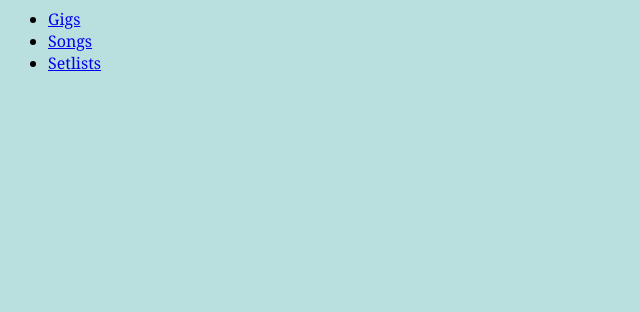
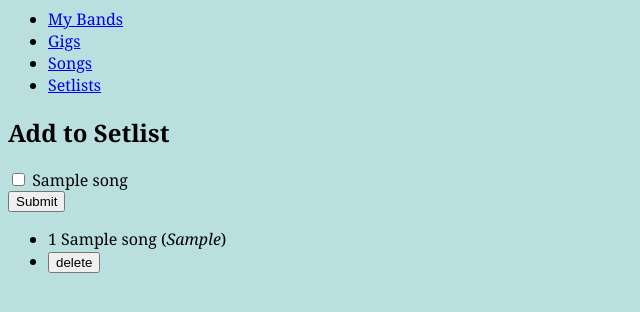
Before and after one commit to DarrenLackie/SetList, a Flask app: page /gigs/1 in a window 1280 px wide. Shown: the top 312 px of the page, without its empty margins (0-640 px from the left). Run offline with Flask 3, Linux system fonts and the light colour scheme; tables that the repository leaves empty hold one stand-in row (values such as "Sample post").

Commit message:
got to a point where delete function not working. committing before I start work on it

```diff
--- a/controller/gig_controller.py
+++ b/controller/gig_controller.py
@@ -29,3 +29,9 @@ def add_new_gig():
     db.session.add(gig_to_be_saved)
     db.session.commit()
     return redirect ("/gigs")
+
+# @gigs_blueprint.route("/gigs/<id>/delete", methods=['POST'])
+# def delete_song_from_setlist(id):
+#     Gig.query.filter_by(id = id).delete()
+#     db.session.commit()
+#     return redirect(f'/gigs')
--- a/controller/setlist_controller.py
+++ b/controller/setlist_controller.py
@@ -29,9 +29,3 @@ def create_setlist():
 
     db.session.commit()
     return redirect('/setlists')
-
-@setlists_blueprint.route("/setlists/<id>/delete", methods=['POST'])
-def delete_setlist(id):
-    Setlist.query.filter_by(id = id).delete()
-    db.session.commit()
-    return redirect('/setlists')
--- a/controller/song_controller.py
+++ b/controller/song_controller.py
@@ -28,3 +28,9 @@ def add_new_song():
     db.session.add(song_to_add)
     db.session.commit()
     return redirect('/songs')
+
+# @songs_blueprint.route("/songs/<id>/delete", methods=['POST'])
+# def delete_song_from_setlist(id):
+#     Song.query.filter_by(id = id).delete()
+#     db.session.commit()
+#     return redirect(f'/songs')
--- a/seed.py
+++ b/seed.py
@@ -17,7 +17,6 @@ def seed():
     song3 = Song(title="Repeating Patterns", album="The More I Sleep, The Less I Dream", running_time=4)
     gig1 = Gig(city="Edinburgh", venue="The Liquid Room", date="10-06-2023", set_time=75)
     gig2 = Gig(city="London", venue="Scala", date="12-06-2023", set_time=90)
-    setlist1 = Setlist(gig_id=1, song_id=1)
 
 
     db.session.add(song1)
@@ -27,5 +26,4 @@ def seed():
     db.session.add(gig1)
     db.session.add(gig2)
 
-    db.session.add(setlist1)
     db.session.commit()
--- a/static/main.css
+++ b/static/main.css
@@ -1,3 +1,10 @@
+
+
+.flex--row {
+    flex-direction:row;
+}
+
+
 .band-container {
     display: flex;
     flex-wrap: wrap;
@@ -6,7 +13,7 @@
 
 .band {
     display: flex;
-    flex-direction: column;
+    flex-direction:column;
     width: 26vw;
     background-color: #b7b7b7b1;
     padding: 10px;
--- a/templates/base.jinja
+++ b/templates/base.jinja
@@ -7,6 +7,9 @@
 <main class="flex flex--row">
   <nav>
     <ul>
+        <li>
+            <a href="/">My Bands</a>
+        </li>
         <li>
             <a href="/gigs">Gigs</a>
         </li>
--- a/templates/gigs/show_gig.jinja
+++ b/templates/gigs/show_gig.jinja
@@ -2,4 +2,34 @@
 
 {% block content %}
 
+<form action="/gigs/<id>" method="post">
+  <h1>Add to Setlist</h1>
+  {% for song in songs %}
+  <div class="song-box">
+    <label>
+      <input type="checkbox" name="song_id" value="{{ song.id }}">
+      {{ song.title }}
+    </label>
+  </div>
+  {% endfor %}
+  <input class="btn_submit" type="submit" value="Submit">
+</form>
+
+  {% for song in songs %}
+  <div class="song-box">
+      <ul>
+        <li>
+            {{ loop.index }}
+            {{ song.title }} (<i>{{ song.album }}</i>)
+        </li>
+        <li>
+            <form action="/gigs/{{ song.id }}/delete" method="POST">
+            <input class="btn delete" type="submit" value="delete" />
+            </form>
+        </li>
+      </ul>
+  </div>
+  {% endfor %}
+</form>
+
 {% endblock %}
--- a/templates/setlists/index.jinja
+++ b/templates/setlists/index.jinja
@@ -3,10 +3,10 @@
 {% block content %}
 
 <h1>Setlists</h1>
-
+{#
 <p class="btn--wrapper">
   <a class="btn btn--action" href="/setlists/new">New setlist</a>
-</p>
+</p> #}
 
 <ul>
   {% for setlist in setlists %}
```
Also changed, not shown: templates/index.jinja (+8 -4 lines), templates/songs/index.jinja (+7 -0 lines). Lines whose indentation alone changed are shown as unchanged.
